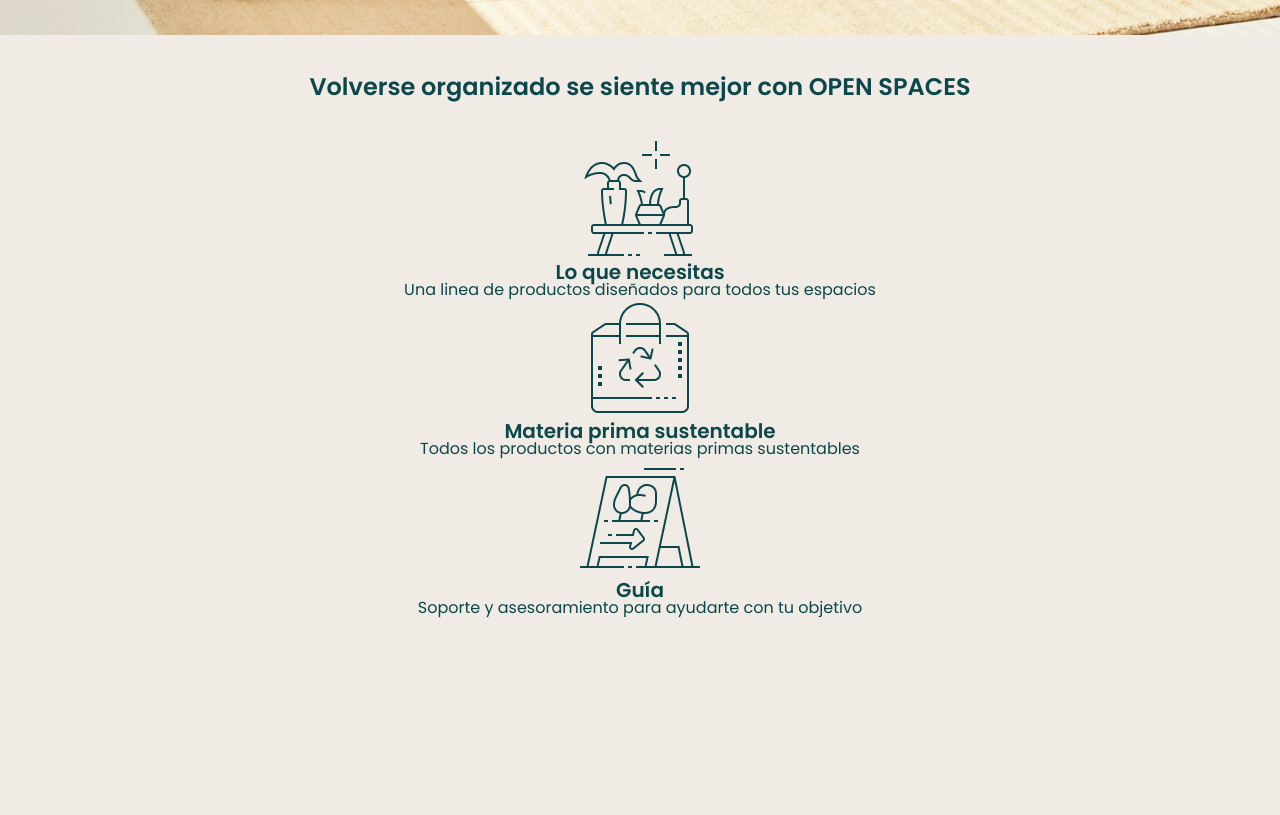
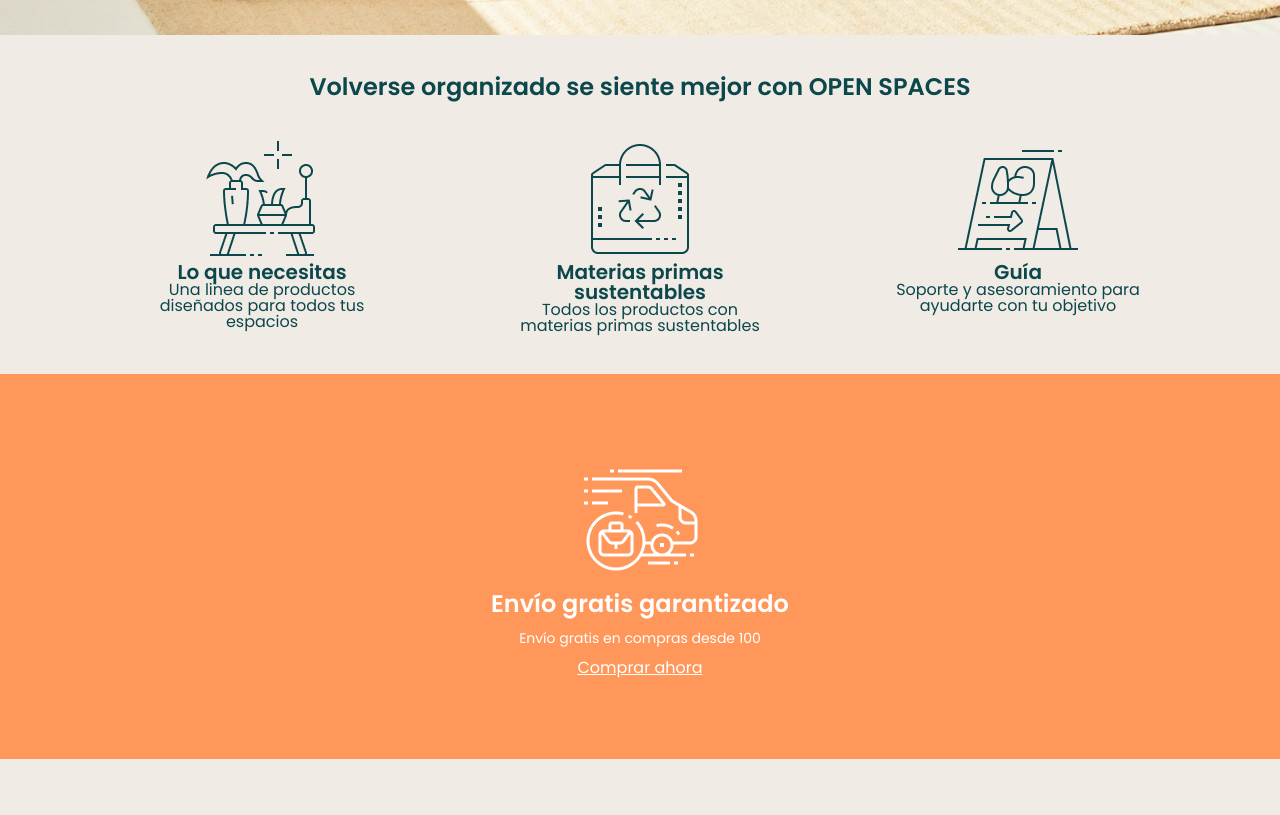
Before and after one commit to Adalab/modulo-1-evaluacion-final-graciagarpin, a website: page src/html/index.html in a window 1280 px wide. Shown: the part 765-1580 px from the top of the page. Drawn offline with nearby package versions, Linux system fonts and the light colour scheme; files that its build step writes are made by us from their sources; files whose address does not match are found by name.

Commit message:
applied grid to the open spaces section

```diff
--- a/src/html/partials/articles.html
+++ b/src/html/partials/articles.html
@@ -2,18 +2,18 @@
   <h2 class="open-spaces__title title">Volverse organizado se siente mejor con OPEN SPACES</h2>
   <section class="articles">
     <article class="articles__article">
-      <img class="article__img" src="./assets/images/icon_1.png" alt="icon beauty desktop" />
-      <h3 class="article__subtitle subtitle">Lo que necesitas</h3>
+      <img class="articles__img" src="./assets/images/icon_1.png" alt="icon beauty desktop" />
+      <h3 class="articles__subtitle subtitle">Lo que necesitas</h3>
       <p>Una linea de productos diseñados para todos tus espacios</p>
     </article>
     <article class="articles__article">
-      <img src="./assets/images/icon_2.png" alt="icon recicle bag" />
-      <h3 class="article__subtitle subtitle">Materia prima sustentable</h3>
+      <img class="articles__img" src="./assets/images/icon_2.png" alt="icon recicle bag" />
+      <h3 class="articles__subtitle subtitle">Materias primas sustentables</h3>
       <p>Todos los productos con materias primas sustentables</p>
     </article>
     <article class="articles__article">
-      <img src="./assets/images/icon_3.png" alt="icon street advise" />
-      <h3 class="article__subtitle subtitle">Guía</h3>
+      <img class="articles__img" src="./assets/images/icon_3.png" alt="icon street advise" />
+      <h3 class="articles__subtitle subtitle">Guía</h3>
       <p>Soporte y asesoramiento para ayudarte con tu objetivo</p>
     </article>
   </section>
--- a/src/html/partials/footer.html
+++ b/src/html/partials/footer.html
@@ -54,20 +54,20 @@
       <a class="link__item menu-text--link-f" href="https/adalab.es">Socios</a>
     </li>
     <li class="link__icon">
-      <a class="icon--lin" href="https/adalab.es">
+      <a class="icon--lin menu-text--link-f" href="https/adalab.es">
         <i class="fa-brands fa-linkedin"></i>
       </a>
-      <a class="icon--ig" href="https/adalab.es">
+      <a class="icon--ig menu-text--link-f" href="https/adalab.es">
         <i class="fa-brands fa-instagram"></i>
       </a>
-      <a class="icon--tw" href="https/adalab.es">
+      <a class="icon--tw menu-text--link-f" href="https/adalab.es">
         <i class="fa-brands fa-twitter"></i>
       </a>
     </li>
   </ul>
   <ul class="footer__link">
     <li>
-      <a class="icon--tw" href="https/adalab.es">
+      <a class="icon--tw menu-text--link-f" href="https/adalab.es">
         <i class="fa-solid fa-arrow-up"></i>
       </a>
     </li>
--- a/src/scss/layout/_articles.scss
+++ b/src/scss/layout/_articles.scss
@@ -1,10 +1,8 @@
 .open-spaces {
   background-color: $color-background-2;
-  height: 100vh;
-
 }
 
-.open-spaces__title{
+.open-spaces__title {
   padding: 40px;
   text-align: center;
 }
@@ -12,20 +10,16 @@
 .articles {
   display: grid;
   justify-content: center;
-  text-align: center;
+  gap: 20px;
+  padding-bottom: 40px;
+
+  @media all and (min-width: 768px) {
+    grid-auto-flow: column;
+    gap: 10%;
+  }
 
   &__article {
-    &__img {
-      // padding: 30px;
-      background-color: red;
-    }
-    &__subtitle {
-      // padding-bottom: 15px;
-      background-color: red;
-    }
+    text-align: center;
+    width: 250px;
   }
 }
-
-// .article__subtitle {
-//   background-color: red;
-// }
```
